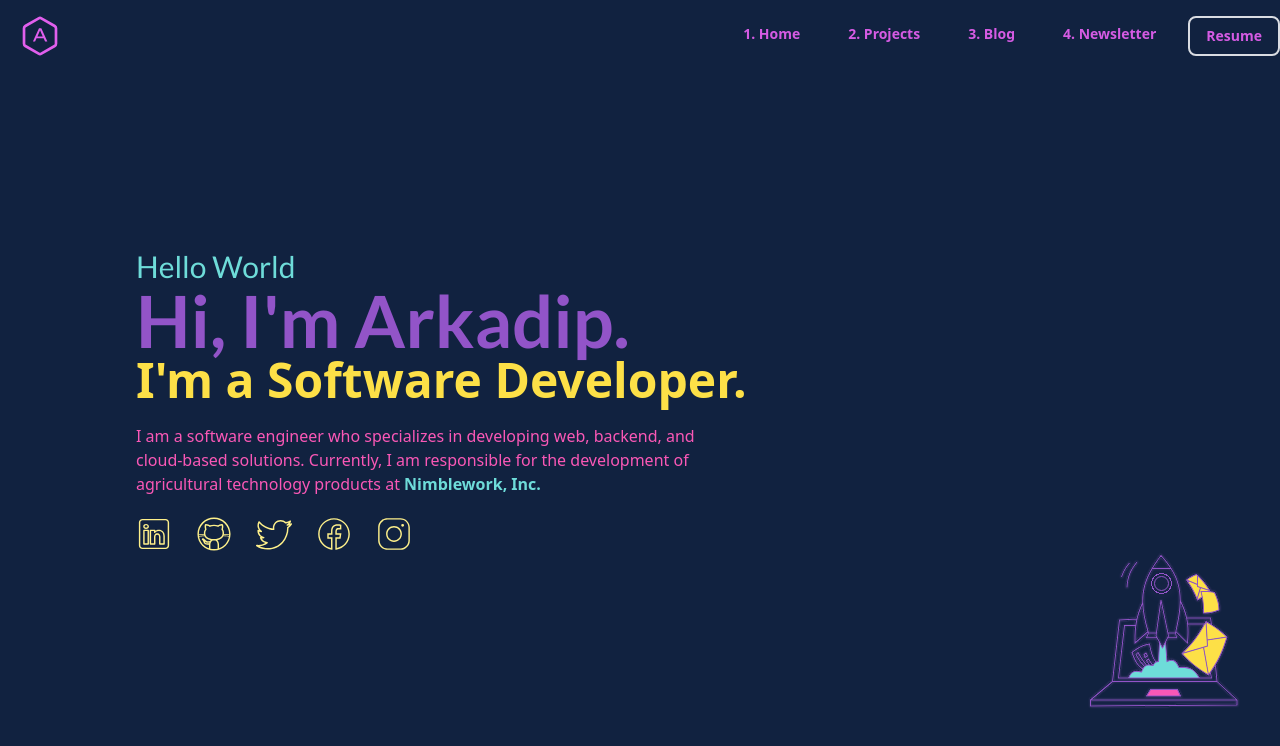
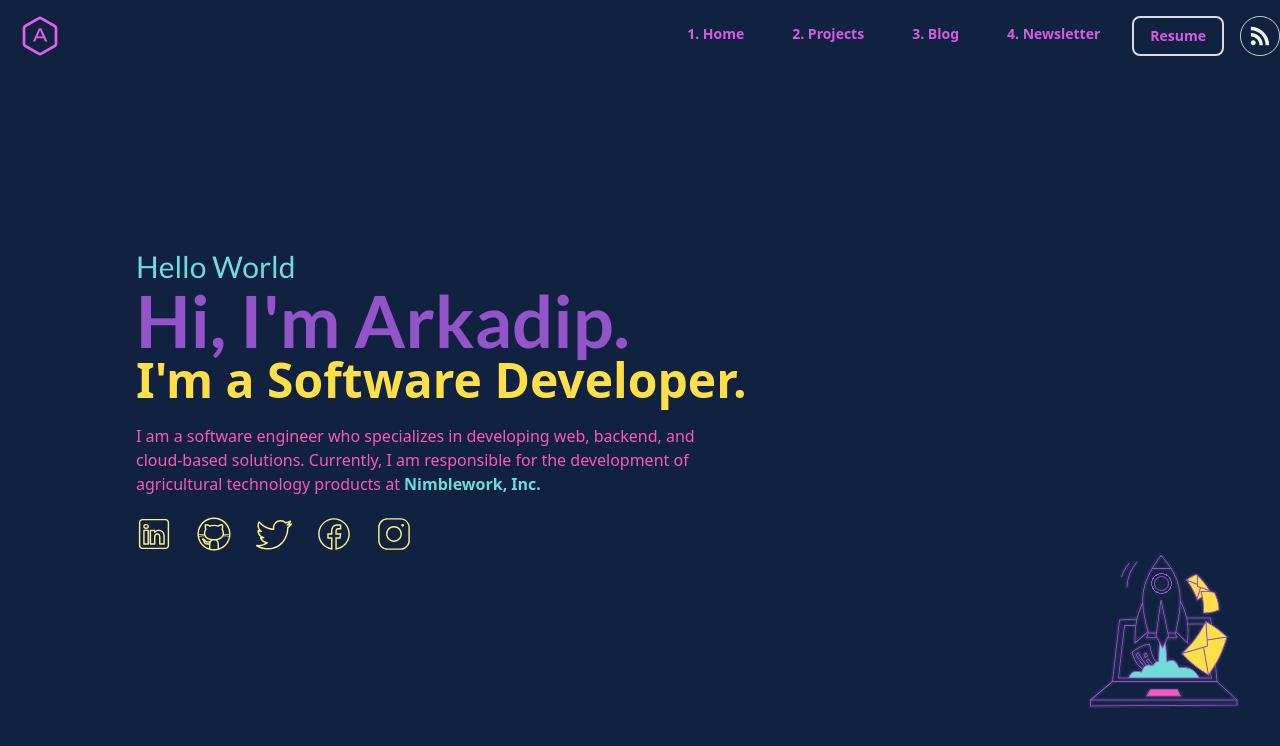
Before and after one commit to darkmatter18/v2, a Gatsby site: page / in a window 1280 px wide. Built offline with nearby package versions, Linux system fonts and the light colour scheme; Gatsby itself is replaced by a stand-in of ours.

Commit message:
feat: added rss

```diff
--- a/src/components/sections/nav.js
+++ b/src/components/sections/nav.js
@@ -8,6 +8,8 @@ import IconNav from '../../icons/IconNav';
 import IconLogo from '../../icons/IconLogo';
 import usePrefersReducedMotion from '../../hooks/usePrefersReducedMotion';
 import NavLink from '../utils/navLink';
+import IconWrapper from '../utils/IconWrapper';
+import IconRss from '../../icons/IconRss';
 
 const Nav = ({location, initialNavState}) => {
   const isHome = location.pathname === '/';
@@ -61,6 +63,14 @@ const Nav = ({location, initialNavState}) => {
     >
       Resume
     </a>
+  );
+
+  const rssLink = (
+    <div className='mt-2 md:mt-0 md:ml-4'>
+      <IconWrapper href='https://blog.arkadip.dev/rss.xml'>
+        <IconRss/>
+      </IconWrapper>
+    </div>
   );
 
   return (
@@ -117,6 +127,7 @@ const Nav = ({location, initialNavState}) => {
                 );
               })}
               {resumeLink}
+              {rssLink}
             </>
           ) : (
             <>
@@ -144,13 +155,28 @@ const Nav = ({location, initialNavState}) => {
               </TransitionGroup>
               <TransitionGroup component={null}>
                 {isMounted && (
-                  <CSSTransition classNames={'fadedown'} timeout={loaderDelay}>
+                  <>
+                    <CSSTransition
+                      classNames={'fadedown'}
+                      timeout={loaderDelay}
+                    >
                       <div style={{transitionDelay: `${nav.length * 100}ms`}}
                         className={clsx(isOpen ? 'flex' : 'hidden',
                             'justify-center')}>
                         {resumeLink}
                       </div>
                     </CSSTransition>
+                    <CSSTransition
+                      classNames={'fadedown'}
+                      timeout={loaderDelay}
+                    >
+                      <div style={{transitionDelay: `${nav.length * 100}ms`}}
+                        className={clsx(isOpen ? 'flex' : 'hidden',
+                            'justify-center')}>
+                        {rssLink}
+                      </div>
+                    </CSSTransition>
+                  </>
                 )}
               </TransitionGroup>
             </>
--- /dev/null
+++ b/src/icons/IconRss.js
@@ -0,0 +1,69 @@
+import React from 'react';
+
+const IconRss = () => (
+  <svg
+    height="40"
+    id="Layer_1"
+    // style="enable-background:new 0 0 512 512;"
+    version="1.1"
+    viewBox="0 0 512 512"
+    width="40"
+    xmlns="http://www.w3.org/2000/svg"
+  >
+    <defs id="defs19" />
+    <g id="g2996" transform="translate(0.32800146,0.07000866)">
+      <g
+        id="g2987"
+        style={{
+          fill: 'none',
+          stroke: '#ffffff',
+          strokeWidth: 10.2,
+          strokeMiterlimit: 4,
+          strokeOpacity: 1,
+          trokeDasharray: 'none',
+        }}
+        transform="matrix(0.98046874,0,0,0.98046874,4.9935963,4.9986352)"
+      >
+        <path
+          d="m 511.672,255.92999 c 0,141.3849 -114.61511,256 -256,256 -141.3849,
+          0 -256.00000293,-114.6151 -256.00000293,-256 C -0.32800293,
+          114.5451 114.2871,-0.07000732 255.672,-0.07000732 c 141.38489,
+          0 256,114.61510732 256,255.99999732 z"
+          id="path2989"
+          style={{
+            fill: 'none',
+            stroke: '#ffffff',
+            strokeWidth: 10.2,
+            strokeMiterlimit: 4,
+            strokeOpacity: 1,
+            trokeDasharray: 'none',
+          }}
+        />
+      </g>
+      <g id="g4023" transform="translate(665.672,63.929991)">
+        <g id="g2996-6">
+          <path
+            d="m -527.37816,199.4137 c 29.32321,0 56.88893,11.45453 77.60466,
+            32.2887 20.75364,20.83416 32.17974,48.58463 32.17974,78.12575
+            h 45.18807 c 0,-85.80474 -69.52302,-155.60725 -154.97247,
+            -155.60725 v 45.1928 z m 0.0711,-80.11063 c 104.50717,
+            0 189.53501,85.49208 189.53501,190.58193 h 45.18807 c 0,
+            -130.01221 -105.30302,-235.77 -234.72308,-235.77 v
+             45.18807 z m 62.48828,159.01329 c 0,17.28127 -14.01735,
+             31.29862 -31.29862,31.29862 -17.28127,0 -31.29862,
+             -14.01261 -31.29862,-31.29862 0,-17.29075
+              14.01261,-31.29862 31.29388,-31.29862
+              17.28128,0 31.30336,14.00787 31.30336,
+              31.29862 z"
+            id="path3844"
+            style={{fill: '#ffffff', fillOpacity: 1}}
+          />
+        </g>
+        <g id="Layer_1_1_-4" />
+      </g>
+    </g>
+    <g id="Layer_1_1_" />
+  </svg>
+);
+
+export default IconRss;
```
Lines whose indentation alone changed are shown as unchanged.
